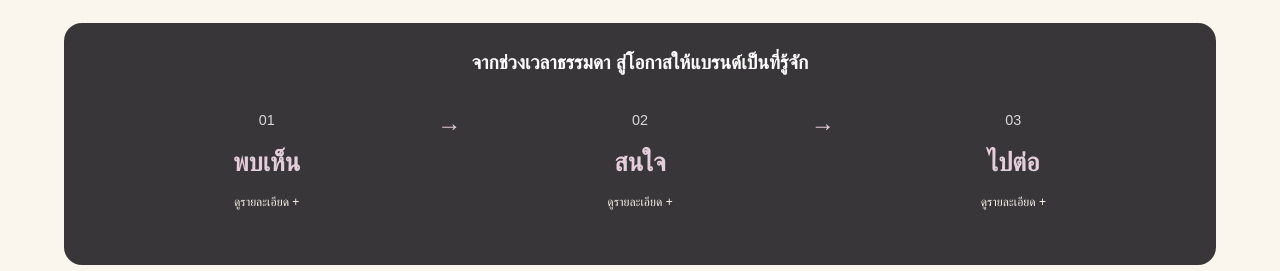
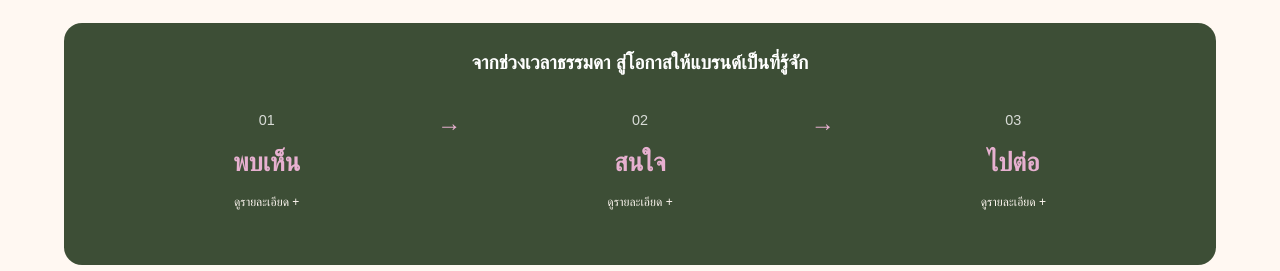
Before and after one commit to Talrs0/trd-media, a Next.js app: page / in a window 1280 px wide. Shown: the part 1531-1802 px from the top of the page. Built offline with nearby package versions, Linux system fonts and the light colour scheme.

Commit message:
Preview deep olive with cream and logo pink

```diff
--- a/app/globals.css
+++ b/app/globals.css
@@ -1,11 +1,11 @@
 @import "tailwindcss";
 
 :root {
-  --ink:#383638;
-  --ivory:#FAF6EE;
-  --pink:#E4CEDB;
-  --muted:#635E62;
-  --line:#DDD6D1;
+  --ink:#3D4E36;
+  --ivory:#FFF8F2;
+  --pink:#E7B0D0;
+  --muted:#57634F;
+  --line:#DED7CD;
   --blush:color-mix(in srgb, var(--pink) 38%, var(--ivory));
   --space:clamp(2rem,3.8vw,3.5rem);
 }
@@ -75,7 +75,7 @@ img { display:block; width:100%; height:auto; }
 .metric dt { order:2; color:var(--ink); font-size:.87rem; font-weight:650; line-height:1.5; }
 .metric dd:not(.metric-note) { order:1; font-size:clamp(1.8rem,4vw,3.4rem); line-height:1.12; letter-spacing:-.055em; font-weight:750; font-variant-numeric:tabular-nums; overflow-wrap:anywhere; color:var(--ink); }
 .metric .metric-note { order:3; }
-.snapshot .metric { border:1px solid var(--line); border-bottom:3px solid var(--muted); border-radius:22px; background:var(--ivory); padding:1.7rem 1.15rem; box-shadow:0 4px 9px #3836380d; }
+.snapshot .metric { border:1px solid var(--line); border-bottom:3px solid var(--muted); border-radius:22px; background:var(--ivory); padding:1.7rem 1.15rem; box-shadow:0 4px 9px #3D4E360d; }
 .snapshot .metric dd:not(.metric-note) { font-size:clamp(2.1rem,3.7vw,3.6rem); }
 .snapshot .footnote { text-align:left; font-size:.73rem; }
 .animated-number { display:inline-grid; }
@@ -93,7 +93,7 @@ img { display:block; width:100%; height:auto; }
 .photo-slot { position:relative; min-height:16rem; background:var(--blush); border-radius:12px; overflow:hidden; aspect-ratio:4 / 3; }
 .photo-slot img { width:100%; height:100%; position:absolute; inset:0; object-fit:cover; }
 .network-section { background:var(--ivory);  }
-.network-panel { display:grid; grid-template-columns:1.1fr 1fr; gap:3rem; align-items:center; padding:2.2rem; border-radius:22px; box-shadow:0 2px 20px #38363817; background:var(--ivory); }
+.network-panel { display:grid; grid-template-columns:1.1fr 1fr; gap:3rem; align-items:center; padding:2.2rem; border-radius:22px; box-shadow:0 2px 20px #3D4E3617; background:var(--ivory); }
 .network-photo { min-height:25rem; }
 .network-copy p { margin:1.1rem 0; color:var(--muted); }
 .section-title h2 { margin-top:.5rem; }
@@ -341,7 +341,7 @@ img { display:block; width:100%; height:auto; }
 }
 /* Full illustrated audience story; compact homepage infographic stays unchanged. */
 .illustrated-audience .story-cards { grid-template-columns:repeat(2,minmax(0,1fr)); gap:1.5rem; }
-.illustrated-audience .story-cards article { display:block; overflow:hidden; padding:0 1.7rem 1.7rem; border-radius:22px; box-shadow:0 8px 30px #38363808; }
+.illustrated-audience .story-cards article { display:block; overflow:hidden; padding:0 1.7rem 1.7rem; border-radius:22px; box-shadow:0 8px 30px #3D4E3608; }
 .story-art { position:relative; aspect-ratio:3/2; margin:0 -1.7rem 1.2rem; background:var(--ivory); }
 .story-art img,.journey-art img { object-fit:contain; }
 .illustrated-audience .story-cards h3 { font-size:1.4rem; }
@@ -370,7 +370,7 @@ img { display:block; width:100%; height:auto; }
 .customer-track { display:flex; width:max-content; animation:customer-scroll 36s linear infinite; }
 .customer-logo-group { width:max(100vw,1200px); display:flex; align-items:center; justify-content:space-around; flex:none; padding:.6rem 0; }
 .customer-logo-item { flex:none; }
-.customer-logo-circle { width:150px; height:150px; border-radius:50%; background:var(--ivory); border:5px solid white; box-shadow:0 5px 15px #38363814; display:grid; place-items:center; overflow:hidden; }
+.customer-logo-circle { width:150px; height:150px; border-radius:50%; background:var(--ivory); border:5px solid white; box-shadow:0 5px 15px #3D4E3614; display:grid; place-items:center; overflow:hidden; }
 .customer-logo-circle img { width:100%; height:100%; object-fit:contain; border-radius:50%; }
 .customer-marquee:hover .customer-track,.customer-marquee[data-paused="true"] .customer-track { animation-play-state:paused; }
 .marquee-control { color:var(--ink); border:1px solid var(--muted); border-radius:30px; background:transparent; min-height:44px; padding:.4rem 1rem; font-size:.75rem; cursor:pointer; }
@@ -388,7 +388,7 @@ img { display:block; width:100%; height:auto; }
 :focus-visible { outline-color:var(--ink); }
 .dark :focus-visible,.header :focus-visible,.footer :focus-visible { outline:3px solid var(--ivory); }
 .hero :focus-visible,.intro :focus-visible { outline:3px solid var(--ink); }
-.header { box-shadow:0 2px 18px #38363818; }
+.header { box-shadow:0 2px 18px #3D4E3618; }
 #main,[id] { scroll-margin-top:7rem; }
 .everyday-visual { position:relative; min-width:0; }
 .place-badge { position:absolute; left:1rem; top:1rem; border-radius:30px; background:var(--ink); color:var(--ivory); padding:.4rem .9rem; font-size:.85rem; animation:badge-enter .25s ease-out; }
@@ -401,7 +401,7 @@ img { display:block; width:100%; height:auto; }
 .network-copy .everyday-response p { margin:.3rem 0; }
 .placeholder-copy { color:var(--muted); font-size:.88rem; }
 .story-cards article { transition:transform .2s,box-shadow .2s; }
-.story-cards article:hover { transform:translateY(-4px); box-shadow:0 10px 24px #3836380a; }
+.story-cards article:hover { transform:translateY(-4px); box-shadow:0 10px 24px #3D4E360a; }
 .audience-journey summary { cursor:pointer; display:grid; gap:.5rem; min-height:44px; padding:.5rem; list-style:none; border-radius:8px; }
 .audience-journey summary::-webkit-details-marker { display:none; }
 .journey-index { font-size:.8rem; opacity:.8; }
```
